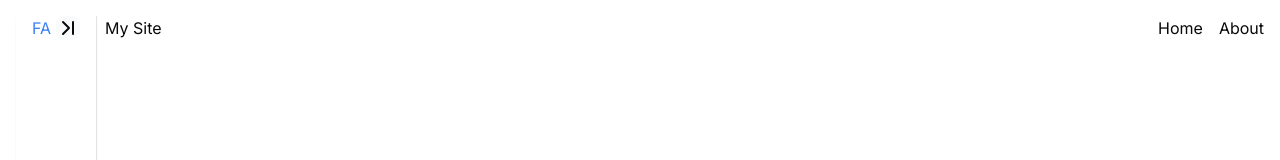
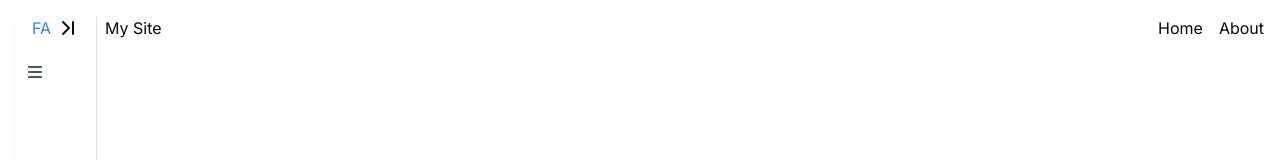
Before and after one commit to marcelrzd/fit-app, a Next.js app in the folder frontend/: page / in a window 1280 px wide. Shown: the top 160 px of the page. Built offline with nearby package versions, Linux system fonts and the light colour scheme.

Commit message:
feat: adding fontawesome

```diff
--- a/frontend/components/Header.tsx
+++ b/frontend/components/Header.tsx
@@ -1,5 +1,12 @@
 import Link from "next/link";
 import Sidebar, { SidebarItem } from "./Sidebar";
+import { FontAwesomeIcon } from "@fortawesome/react-fontawesome";
+import {
+  faBars,
+  faHome,
+  faUsers,
+  faGears,
+} from "@fortawesome/free-solid-svg-icons";
 
 export default function Header() {
   return (
@@ -7,10 +14,7 @@
       <nav className="flex justify-between p-4">
         <div className="flex gap-2">
           <Sidebar>
-            <SidebarItem text="jose" icon="" />
-            <SidebarItem text="jose" icon="" />
-            <SidebarItem text="jose" icon="" />
-            <SidebarItem text="jose" icon="" />
+            <SidebarItem text="Home" icon={faBars} />
           </Sidebar>
           <h1>My Site</h1>
         </div>
--- a/frontend/components/Sidebar.tsx
+++ b/frontend/components/Sidebar.tsx
@@ -2,6 +2,8 @@
 
 import { MoreVertical, ChevronLast, ChevronFirst } from "lucide-react";
 import { useContext, createContext, useState } from "react";
+import { FontAwesomeIcon } from "@fortawesome/react-fontawesome";
+import { IconProp } from "@fortawesome/fontawesome-svg-core";
 
 const SidebarContext = createContext({ expanded: false });
 
@@ -49,7 +51,7 @@
 }
 
 interface SidebarItemProps {
-  icon: React.ReactNode;
+  icon: IconProp;
   text: string;
   active?: boolean;
   alert?: boolean;
@@ -71,7 +73,7 @@
           }
       `}
     >
-      {icon}
+      <FontAwesomeIcon icon={icon} className="transition-all duration-300" />
       <span
         className={`overflow-hidden transition-all duration-300 ${
           expanded ? "w-52 ml-3 opacity-100" : "w-0 opacity-0"
--- a/frontend/package.json
+++ b/frontend/package.json
@@ -9,6 +9,11 @@
     "lint": "next lint"
   },
   "dependencies": {
+    "@fortawesome/fontawesome-svg-core": "^6.6.0",
+    "@fortawesome/free-brands-svg-icons": "^6.6.0",
+    "@fortawesome/free-regular-svg-icons": "^6.6.0",
+    "@fortawesome/free-solid-svg-icons": "^6.6.0",
+    "@fortawesome/react-fontawesome": "^0.2.2",
     "@radix-ui/react-dialog": "^1.1.1",
     "@radix-ui/react-label": "^2.1.0",
     "@radix-ui/react-slot": "^1.1.0",
```
Also changed, not shown: 1 other file (tests, documents, lock files or other folders). Lines whose indentation alone changed are shown as unchanged.
